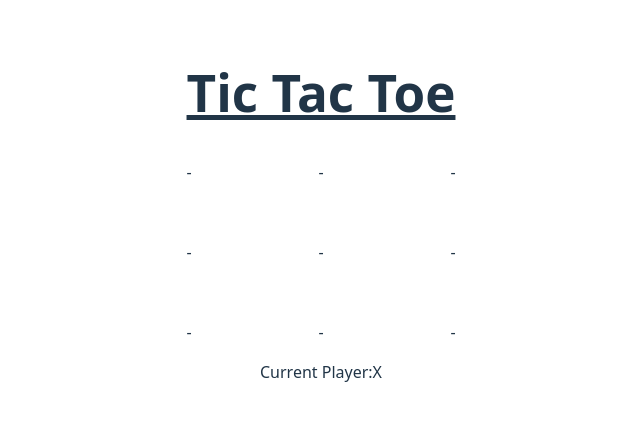
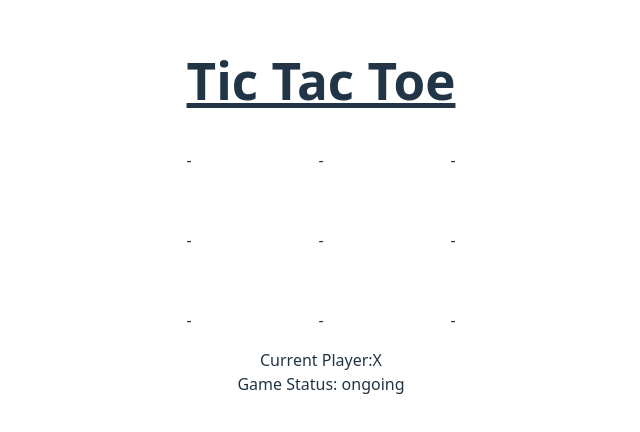
Before and after one commit to weavermarquez/tictactoe, a React (Vite) app in the folder tictactoe/: page / in a window 1280 px wide. Shown: the part 176-608 px from the top of the page, without its empty margins (319-959 px from the left). Built offline with nearby package versions, Linux system fonts and the light colour scheme.

Commit message:
draft: hardcoded display of celebration on webpage

```diff
--- a/tictactoe/src/App.tsx
+++ b/tictactoe/src/App.tsx
@@ -46,6 +46,11 @@ function Game() {
           </div>
         </div>
         <div id="status">{player ? 'Current Player:'.concat(player) : ''} </div>
+        <div id="status2">Game Status: {gamestate.status.type} </div>
+        <div id="status3">{gamestate.status.player ?
+          'There Is a Winner'
+          : ''
+        } </div>
         <ol type='A'>
           { gamestate.history.map(e =>
             <li key={e.id}>{e.id}. Player {e.player} on {e.target.row},{e.target.col}</li>) }
```
Also changed, not shown: 1 other file (tests, documents, lock files or other folders).
